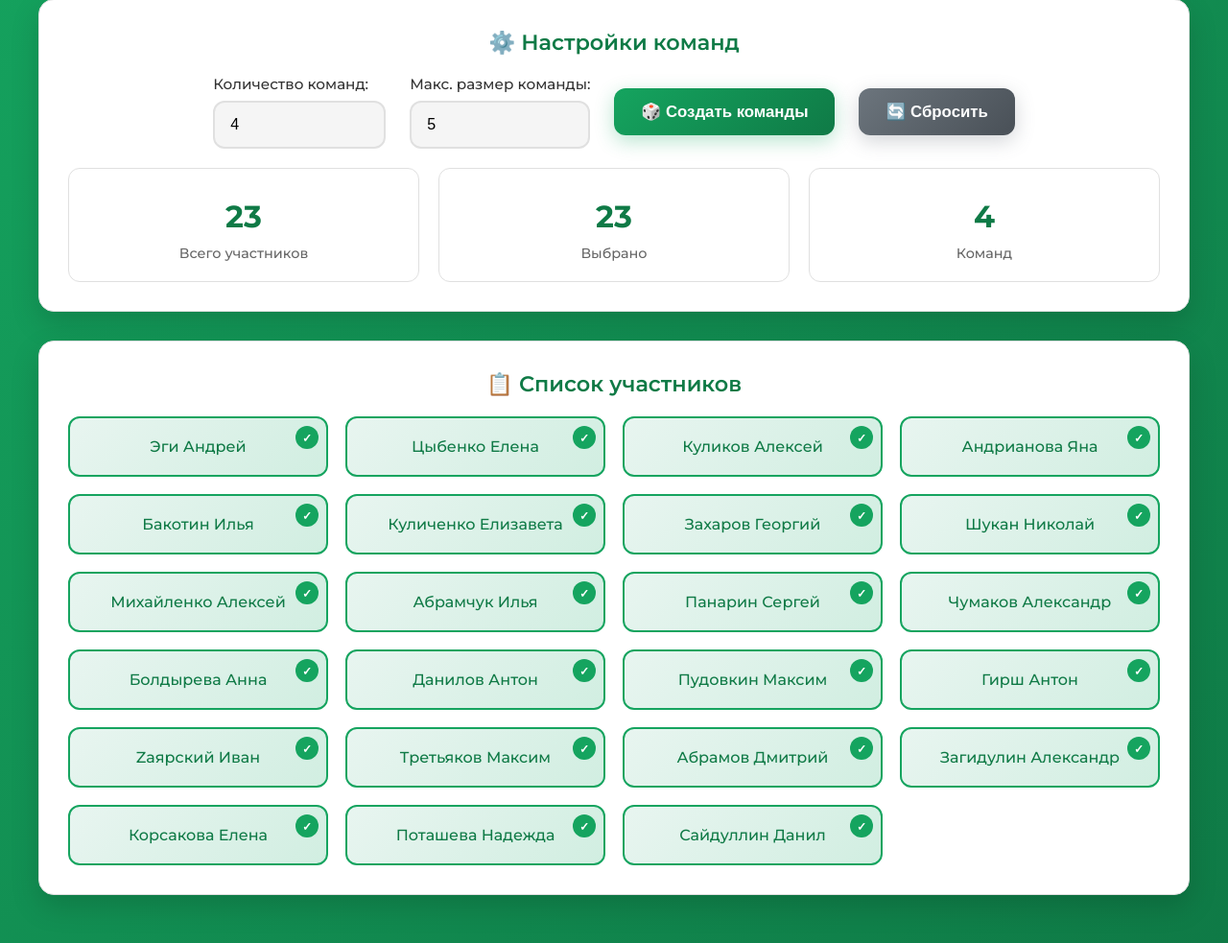
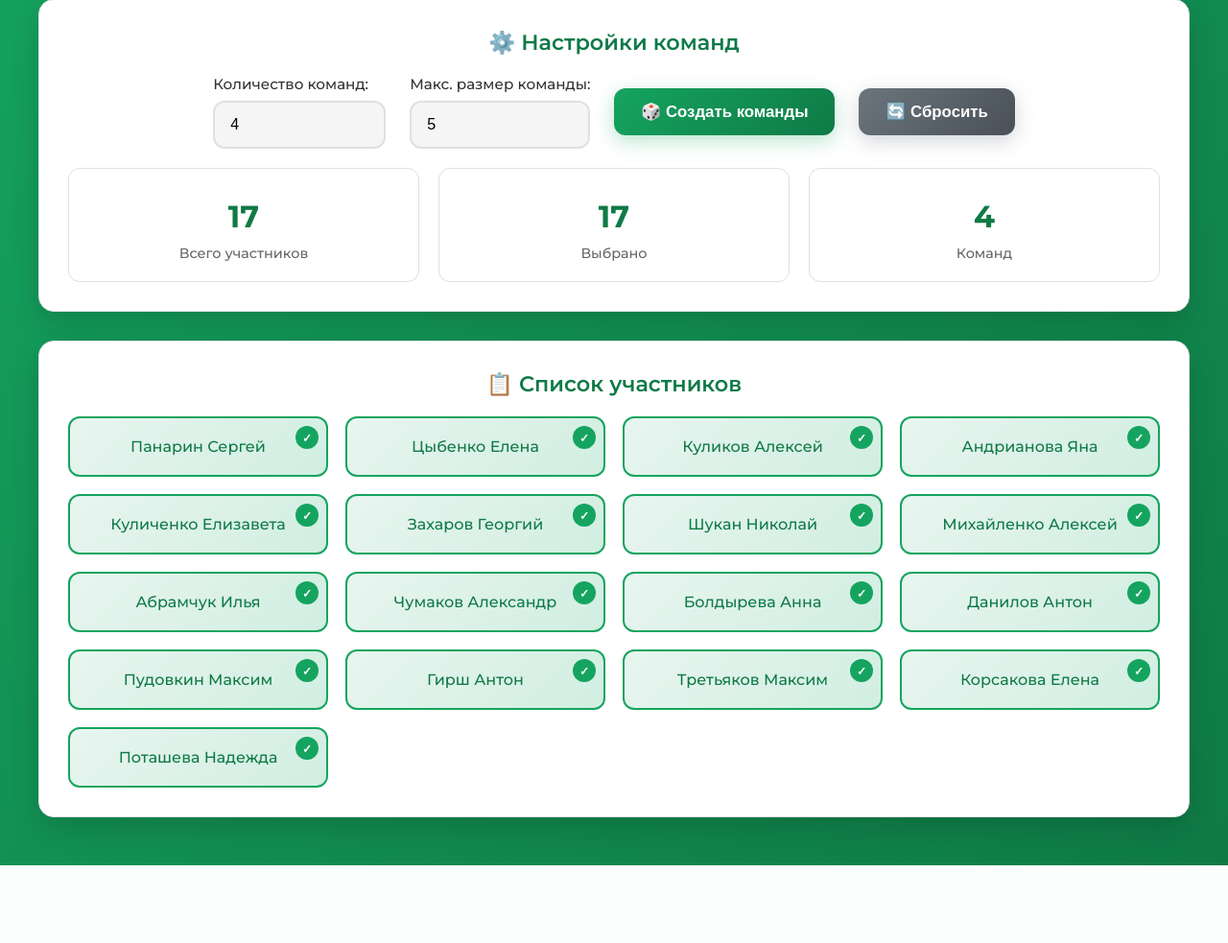
Before and after one commit to desretoot-a11y/wordcloud-octo-carnival, a Flask app: page /team-generator in a window 1280 px wide. Shown: the part 204-1187 px from the top of the page at 96% size. After the commit the page ends 1106 px from the top, so only its background shows below. Run offline with Flask 3, Linux system fonts and the light colour scheme.

Commit message:
Update team-generator.html

```diff
--- a/templates/team-generator.html
+++ b/templates/team-generator.html
@@ -487,39 +487,31 @@
     <script>
         // Список участников Сбербанка
         const participants = [
-            "Эги Андрей",
+            "Панарин Сергей",
             "Цыбенко Елена",
             "Куликов Алексей",
             "Андрианова Яна",
-            "Бакотин Илья",
             "Куличенко Елизавета",
             "Захаров Георгий",
             "Шукан Николай",
             "Михайленко Алексей",
             "Абрамчук Илья",
-            "Панарин Сергей",
             "Чумаков Александр",
             "Болдырева Анна",
             "Данилов Антон",
             "Пудовкин Максим",
             "Гирш Антон",
-            "Zаярский Иван",
             "Третьяков Максим",
-            "Абрамов Дмитрий",
-            "Загидулин Александр",
             "Корсакова Елена",
-            "Поташева Надежда",
-            "Сайдуллин Данил"
+            "Поташева Надежда"
         ];
 
         // Предопределённые команды по новому приказу
         const predefinedTeams = [
-            ["Эги Андрей", "Цыбенко Елена", "Куликов Алексей", "Андрианова Яна"],
-            ["Бакотин Илья", "Куличенко Елизавета", "Захаров Георгий", "Шукан Николай"],
-            ["Михайленко Алексей", "Абрамчук Илья", "Панарин Сергей", "Чумаков Александр"],
-            ["Болдырева Анна", "Данилов Антон", "Пудовкин Максим", "Гирш Антон"],
-            ["Zаярский Иван", "Третьяков Максим", "Абрамов Дмитрий", "Загидулин Александр"],
-            ["Корсакова Елена", "Поташева Надежда", "Сайдуллин Данил"]
+            ["Панарин Сергей", "Захаров Георгий", "Данилов Антон", "Третьяков Максим", "Поташева Надежда"],
+            ["Михайленко Алексей", "Болдырева Анна", "Шукан Николай", "Гирш Антон"],
+            ["Чумаков Александр", "Абрамчук Илья", "Пудовкин Максим", "Корсакова Елена"],
+            ["Цыбенко Елена", "Куликов Алексей", "Андрианова Яна", "Куличенко Елизавета"]
         ];
 
         let selectedPeople = [...participants];
```
